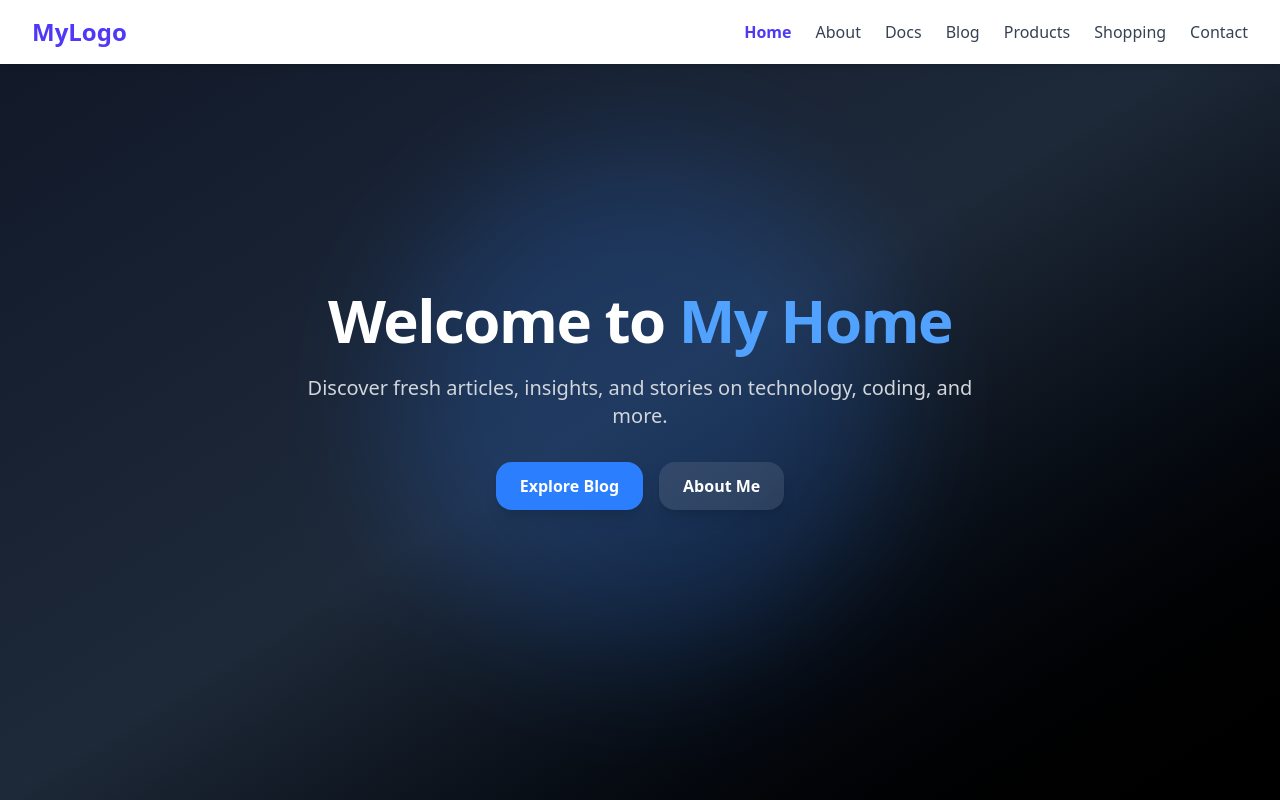
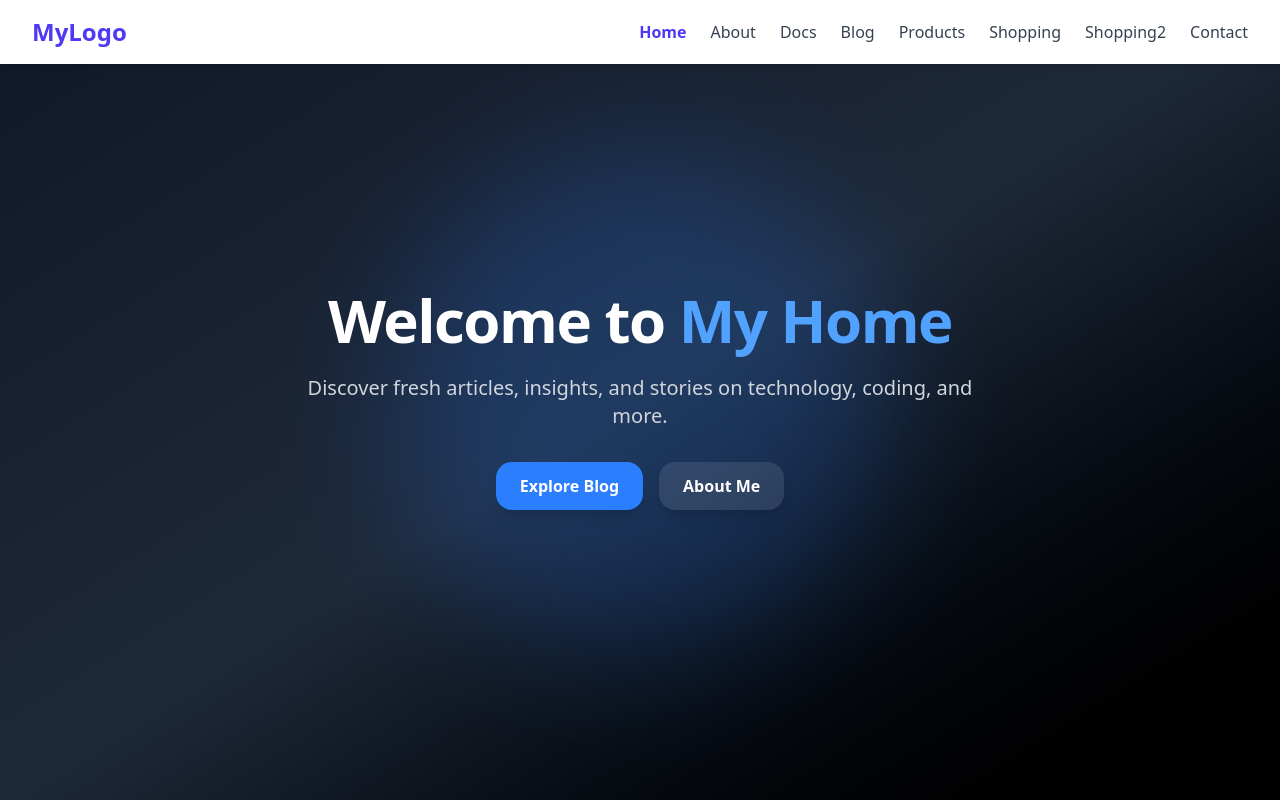
Before and after one commit to Cabdinasir64/Next-Js, a Next.js app: page / in a window 1280 px wide. Built offline with nearby package versions, Linux system fonts and the light colour scheme.

Commit message:
feat: add "Shopping2" link to navigation menu

```diff
--- a/src/app/components/navbar.tsx
+++ b/src/app/components/navbar.tsx
@@ -18,6 +18,7 @@ const navLinks: NavLink[] = [
     { name: "Blog", href: "/blog" },
     { name: "Products", href: "/products" },
     { name: "Shopping", href: "/shopping" },
+    { name: "Shopping2", href: "/shopping2" },
     { name: "Contact", href: "/contact" },
 ];
 
```
